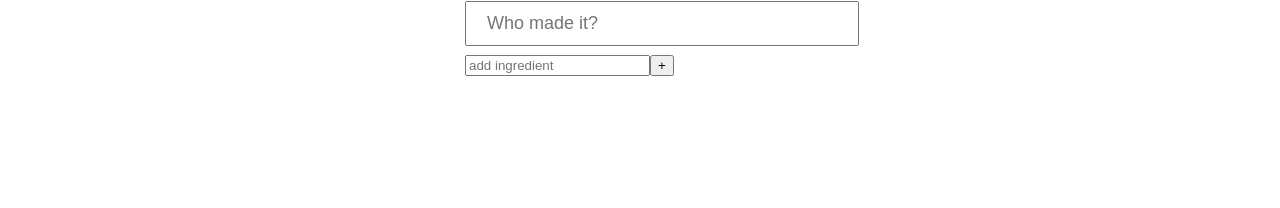
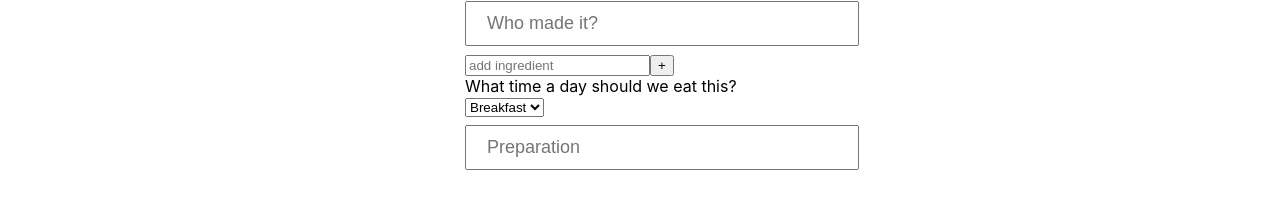
Before and after one commit to Secret-Family-Recipe-Book/secret-recipe-book-frontend, a React (Create React App) app in the folder recipebook/: page /add in a window 1280 px wide. Shown: the part 298-506 px from the top of the page. Built offline with nearby package versions, Linux system fonts and the light colour scheme.

Commit message:
satisfied with add recipe form, its not done, but whatever

```diff
--- a/recipebook/src/components/AddRecipe.js
+++ b/recipebook/src/components/AddRecipe.js
@@ -10,7 +10,6 @@ const AddRecipe = () => {
         //function to handle adding ingredient to list.
     }
 
-
     const addIngredientButton = (e) => {
         e.preventDefault()
         let itemIngredients = ingredient.forEach((item, index) => {
@@ -18,7 +17,7 @@ const AddRecipe = () => {
         })
         return itemIngredients
     }
-    console.log(ingredient)
+    //cannot figure out how to make a list out of the state and display the list on its on div underneath the form, I am moving on
 
 
     return (
@@ -49,9 +48,22 @@ const AddRecipe = () => {
                         onSubmit={addIngredientButton}
                     >+</button>
                 </label>
-                <ul>
-
-                </ul>
+                    <br></br>
+                <label>What time a day should we eat this? {' '}
+                    <select name="category">
+                        <option value='breakfast'>Breakfast</option>
+                        <option value='lunch'>Lunch</option>
+                        <option value='dinner'>Dinner</option>
+                        <option value='dessert'>Dessert</option>
+                    </select>
+                </label>
+                <label>
+                    <input
+                        type="textarea"
+                        className="label"
+                        placeholder="Preparation"
+                    />
+                </label>
             </form>
         </div>
     )
```
